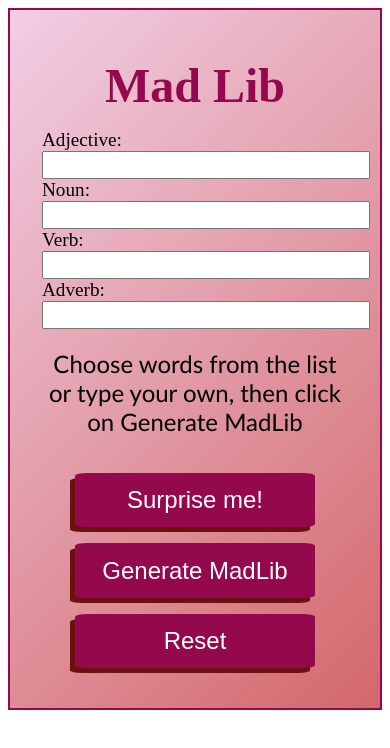
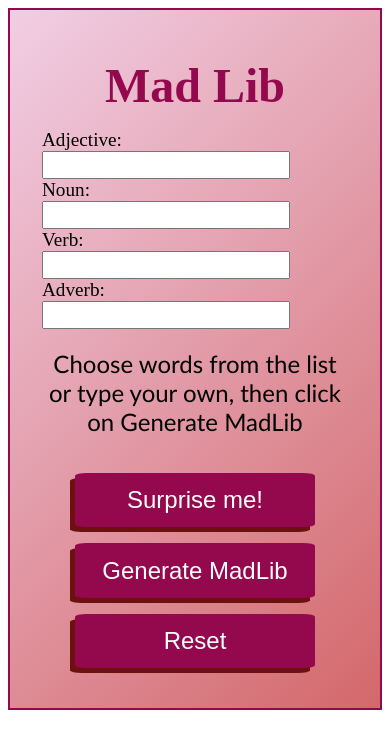
Before and after one commit to AnnieMcMahon/mad-lib, a React (Vite) app: page / in a window 390 px wide. Shown: the top 748 px of the page. Built offline with nearby package versions, Linux system fonts and the light colour scheme.

Commit message:
modified responsive settings

```diff
--- a/src/App.css
+++ b/src/App.css
@@ -60,15 +60,31 @@ button:hover {
 }
 
 /* Medium screens */
-@media screen and (max-width: 900px) and (min-width: 480px) {
+@media screen and (max-width: 900px) and (min-width: 540px) {
   button {
     font-size: 1.2rem;
     width: 12rem;
   }
 }
 
+/* Surface Duo */
+@media screen and (max-width: 540px) and (min-width: 480px) {
+  button {
+    font-size: 0.8rem;
+    width: 8rem;
+  }
+
+  p {
+    font-size: 1.5rem;
+  }
+}
+
 /* Small screens */
 @media screen and (max-width: 480px) {
+  input {
+    width: 15rem;
+    }
+
   p {
     font-size: 1.5rem;
   }
```
